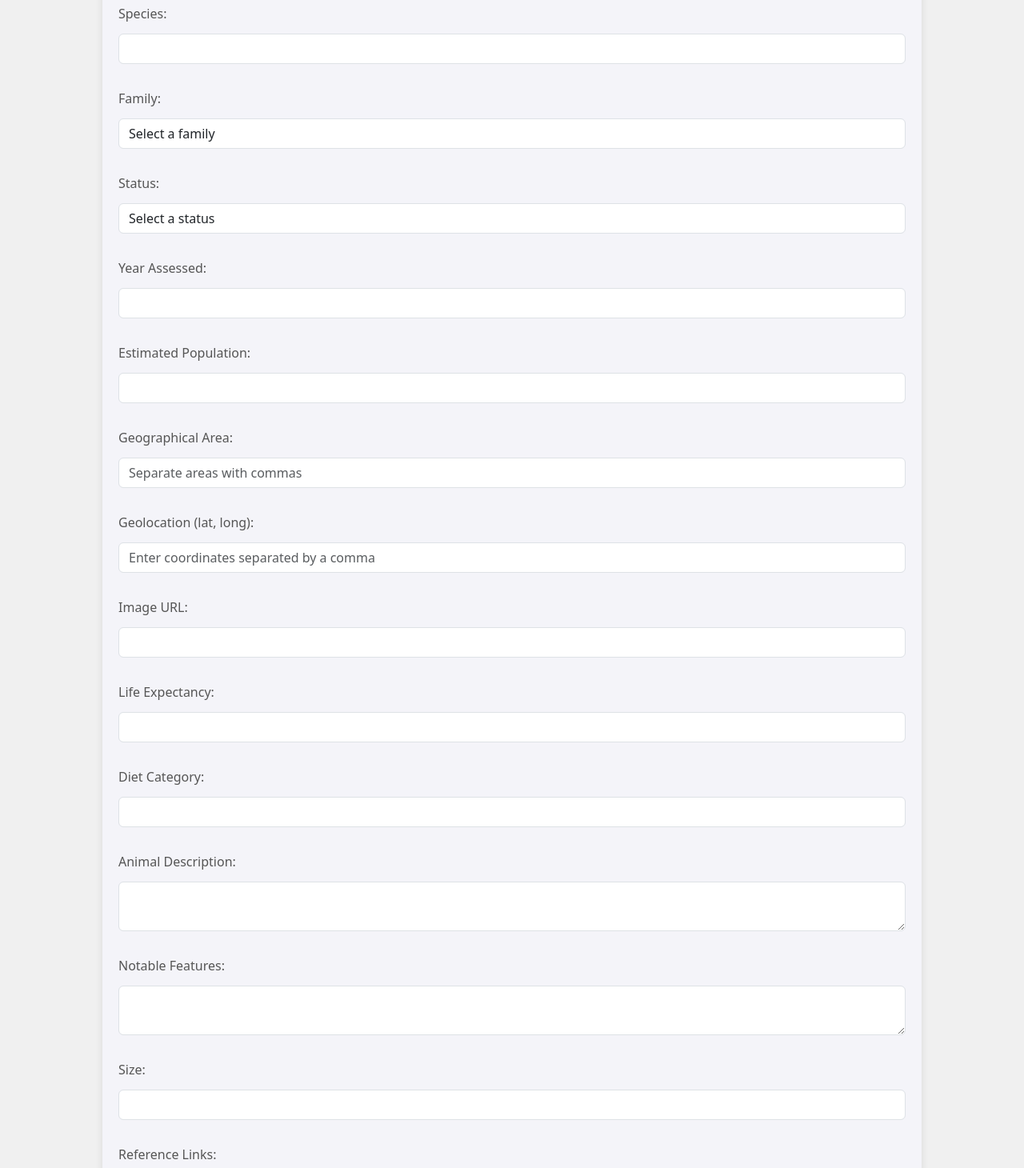
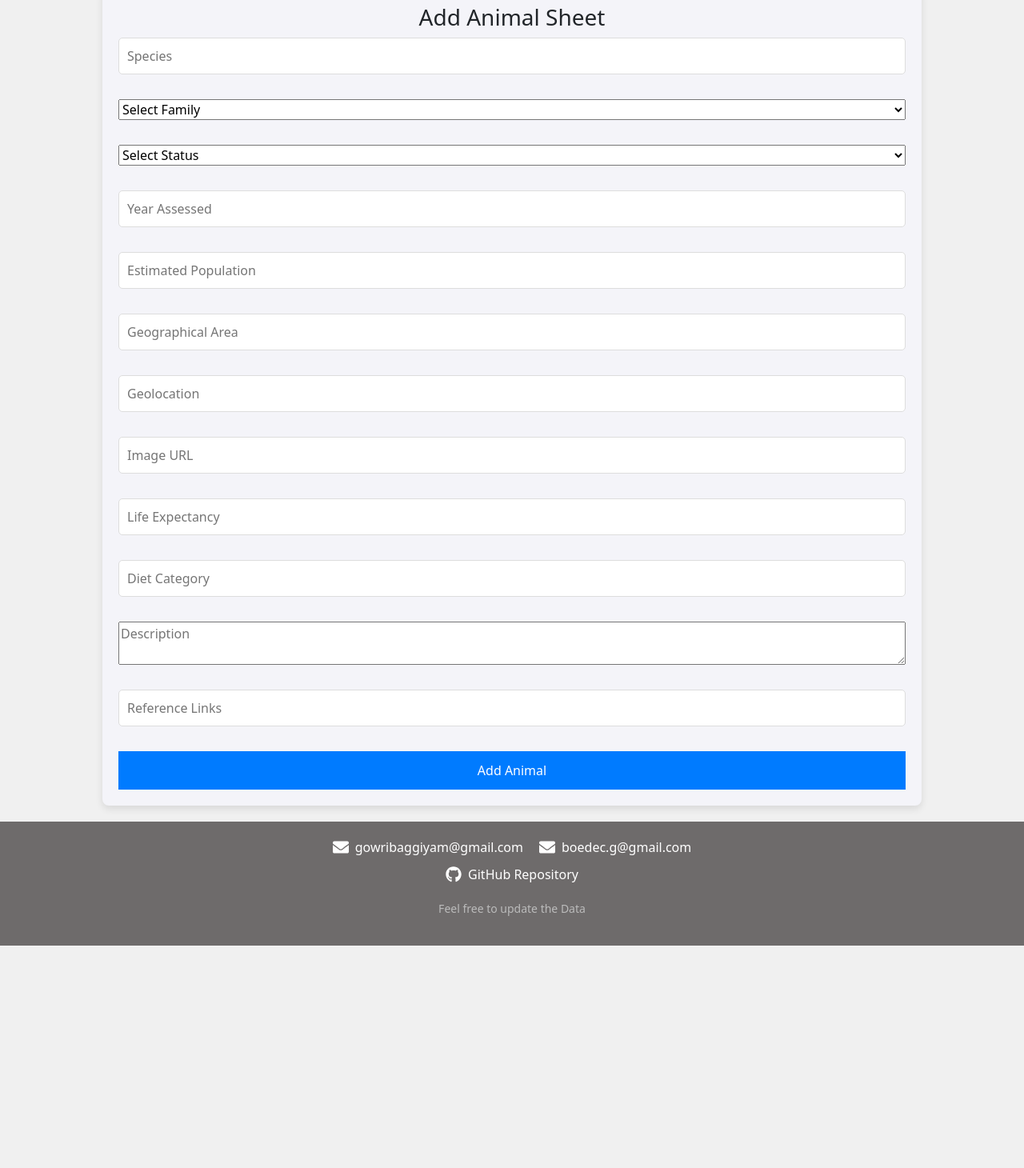
Before and after one commit to GB-Squad/Project-2-Environment-Climate-change, a React (Vite) app: page /addAnimal in a window 1280 px wide. Shown: the part 250-1710 px from the top of the page at 80% size. After the commit the page ends 1432 px from the top, so only its background shows below. Built offline with nearby package versions, Linux system fonts and the light colour scheme.

Commit message:
fix issue

```diff
--- a/src/Pages/AddAnimal.jsx
+++ b/src/Pages/AddAnimal.jsx
@@ -3,9 +3,9 @@ import axios from "axios";
 import { useNavigate } from "react-router-dom";
 import "../Styles/EditAnimal.css";
 
-function AddAnimal() {
+const AddAnimal = () => {
+    const [species, setSpecies] = useState("");
     const [family, setFamily] = useState("");
-    const [species, setSpecies] = useState("");
     const [status, setStatus] = useState("");
     const [year_assessed, setYearAssessed] = useState("");
     const [estimated_population, setEstimatedPopulation] = useState("");
@@ -15,8 +15,6 @@ function AddAnimal() {
     const [life_expectancy, setLifeExpectancy] = useState("");
     const [diet_category, setDietCategory] = useState("");
     const [animal_description, setAnimalDescription] = useState("");
-    const [notable_features, setNotableFeatures] = useState("");
-    const [size, setSize] = useState("");
     const [reference_links, setReferenceLinks] = useState("");
 
     const navigate = useNavigate();
@@ -24,43 +22,38 @@ function AddAnimal() {
     const handleSubmit = (e) => {
         e.preventDefault();
 
-        // Check for mandatory fields
-        if (!family || !status) {
-            alert("Family and Status are mandatory fields.");
-            return;
-        }
-
-        // Format geolocation and geographical_area as arrays
-        const geoArray = geolocation.split(",").map(coord => parseFloat(coord.trim()));
-        const geoAreaArray = geographical_area.split(",").map(area => area.trim());
-
         const newSpecies = {
             species,
             family,
             status,
-            lastAssessed: year_assessed, // Corrected field name from `year_assessed` to `lastAssessed`
-            population: estimated_population,
-            regions: geoAreaArray, // Corrected field name for geographical areas
-            geolocations: geoArray, // Corrected field name for geolocation
+            year_assessed,
+            estimated_population,
+            geographical_area,
+            geolocation,
             image,
             life_expectancy,
             diet_category,
             animal_description,
-            notable_features,
-            size,
             reference_links,
         };
 
         axios
-            .post("https://environmentalchanges-5f276-default-rtdb.europe-west1.firebasedatabase.app/animal.json", newSpecies)
-            .then(() => {
+            .post(
+                "https://environmentalchanges-5f276-default-rtdb.europe-west1.firebasedatabase.app/animal.json",
+                newSpecies
+            )
+            .then((response) => {
+                const generatedId = response.data.name;
+                axios.patch(
+                    `https://environmentalchanges-5f276-default-rtdb.europe-west1.firebasedatabase.app/animal/${generatedId}.json`,
+                    { id: generatedId }
+                );
                 navigate(`/animalList`);
             })
             .catch((e) => {
                 console.log("Error posting new species:", e);
             });
 
-        // Reset the form fields after submission
         setFamily("");
         setSpecies("");
         setStatus("");
@@ -72,172 +65,134 @@ function AddAnimal() {
         setLifeExpectancy("");
         setDietCategory("");
         setAnimalDescription("");
-        setNotableFeatures("");
-        setSize("");
         setReferenceLinks("");
     };
 
     return (
+        <>
+            <h3>Add Animal</h3>
             <div className="addAnimalFormContainer">
-            <h3>Track new species</h3>
+                <h3>Add Animal Sheet</h3>
                 <form onSubmit={handleSubmit}>
                     <div className="form-group">
-                    <label>Species:</label>
                         <input
                             type="text"
                             value={species}
                             onChange={(e) => setSpecies(e.target.value)}
-                        className="form-control"
+                            placeholder="Species"
                             required
                         />
                     </div>
 
+
                     <div className="form-group">
-                    <label>Family:</label>
-                    <select
-                        value={family}
-                        onChange={(e) => setFamily(e.target.value)}
-                        className="form-control"
-                        required
-                    >
-                        <option value="">Select a family</option>
+                        <select value={family} onChange={(e) => setFamily(e.target.value)} required>
+                            <option value="">Select Family</option>
                             <option value="mammals">mammals</option>
+                            <option value="fish">fish</option>
+                            <option value="Birds">Birds</option>
                             <option value="reptiles">reptiles</option>
-                        <option value="fish">fish</option>
-                        <option value="birds">birds</option>
+
                         </select>
                     </div>
 
                     <div className="form-group">
-                    <label>Status:</label>
-                    <select
-                        value={status}
-                        onChange={(e) => setStatus(e.target.value)}
-                        className="form-control"
-                        required
-                    >
-                        <option value="">Select a status</option>
-                        <option value="Critically Endangered (CR)">Critically Endangered</option>
-                        <option value="Endangered (EN)">Endangered</option>
+                        <select value={status} onChange={(e) => setStatus(e.target.value)} required>
+                            <option value="">Select Status</option>
+
+                            <option value="Critically Endangered">Critically Endangered</option>
+                            <option value="Endangered">Endangered</option>
                             <option value="Vulnerable">Vulnerable</option>
+
+                            \
                         </select>
                     </div>
 
                     <div className="form-group">
-                    <label>Year Assessed:</label>
                         <input
                             type="text"
                             value={year_assessed}
                             onChange={(e) => setYearAssessed(e.target.value)}
-                        className="form-control"
+                            placeholder="Year Assessed"
+                            required
                         />
                     </div>
-
                     <div className="form-group">
-                    <label>Estimated Population:</label>
                         <input
                             type="text"
                             value={estimated_population}
                             onChange={(e) => setEstimatedPopulation(e.target.value)}
-                        className="form-control"
+                            placeholder="Estimated Population"
+                            required
                         />
                     </div>
-
                     <div className="form-group">
-                    <label>Geographical Area:</label>
                         <input
                             type="text"
-                        placeholder="Separate areas with commas"
                             value={geographical_area}
                             onChange={(e) => setGeographicalArea(e.target.value)}
-                        className="form-control"
+                            placeholder="Geographical Area"
+                            required
                         />
                     </div>
-
                     <div className="form-group">
-                    <label>Geolocation (lat, long):</label>
                         <input
                             type="text"
-                        placeholder="Enter coordinates separated by a comma"
                             value={geolocation}
                             onChange={(e) => setGeolocation(e.target.value)}
-                        className="form-control"
+                            placeholder="Geolocation"
+                            required
                         />
                     </div>
-
                     <div className="form-group">
-                    <label>Image URL:</label>
                         <input
                             type="text"
                             value={image}
                             onChange={(e) => setImage(e.target.value)}
-                        className="form-control"
+                            placeholder="Image URL"
                             required
                         />
                     </div>
-
                     <div className="form-group">
-                    <label>Life Expectancy:</label>
                         <input
                             type="text"
                             value={life_expectancy}
                             onChange={(e) => setLifeExpectancy(e.target.value)}
-                        className="form-control"
+                            placeholder="Life Expectancy"
+                            required
                         />
                     </div>
-
                     <div className="form-group">
-                    <label>Diet Category:</label>
                         <input
                             type="text"
                             value={diet_category}
                             onChange={(e) => setDietCategory(e.target.value)}
-                        className="form-control"
+                            placeholder="Diet Category"
+                            required
                         />
                     </div>
-
                     <div className="form-group">
-                    <label>Animal Description:</label>
                         <textarea
                             value={animal_description}
                             onChange={(e) => setAnimalDescription(e.target.value)}
-                        className="form-control"
+                            placeholder="Description"
+                            required
                         />
                     </div>
-
                     <div className="form-group">
-                    <label>Notable Features:</label>
-                    <textarea
-                        value={notable_features}
-                        onChange={(e) => setNotableFeatures(e.target.value)}
-                        className="form-control"
-                    />
-                </div>
-
-                <div className="form-group">
-                    <label>Size:</label>
-                    <input
-                        type="text"
-                        value={size}
-                        onChange={(e) => setSize(e.target.value)}
-                        className="form-control"
-                    />
-                </div>
-
-                <div className="form-group">
-                    <label>Reference Links:</label>
                         <input
                             type="text"
                             value={reference_links}
                             onChange={(e) => setReferenceLinks(e.target.value)}
-                        className="form-control"
+                            placeholder="Reference Links"
+                            required
                         />
                     </div>
-
-                <button type="submit" className="btn-submit">Add New Species</button>
+                    <button type="submit">Add Animal</button>
                 </form>
             </div>
+        </>
     );
-}
+};
 
 export default AddAnimal;
```
Also changed, not shown: src/Pages/EditAnimal.jsx (+27 -39 lines). Lines whose indentation alone changed are shown as unchanged.
